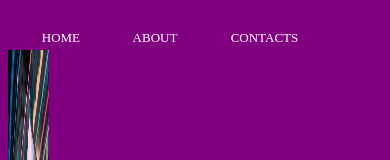
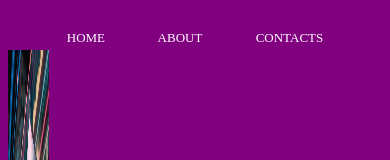
Before and after one commit to Ramzy-glitch/Rahmat, a plain HTML site: page About.html in a window 390 px wide. Shown: the top 160 px of the page. Drawn offline with Linux system fonts and the light colour scheme.

Commit message:
Update Style.css
Updated Style

```diff
--- a/Style.css
+++ b/Style.css
@@ -125,7 +125,7 @@ a:hover{
 }
 @media screen and (max-width: 565px){
     #header{
-        margin: 30px 0 0 0;
+        margin: 30px 0 0 25px;
         text-align: center;
         font-size: small;
     }
```
